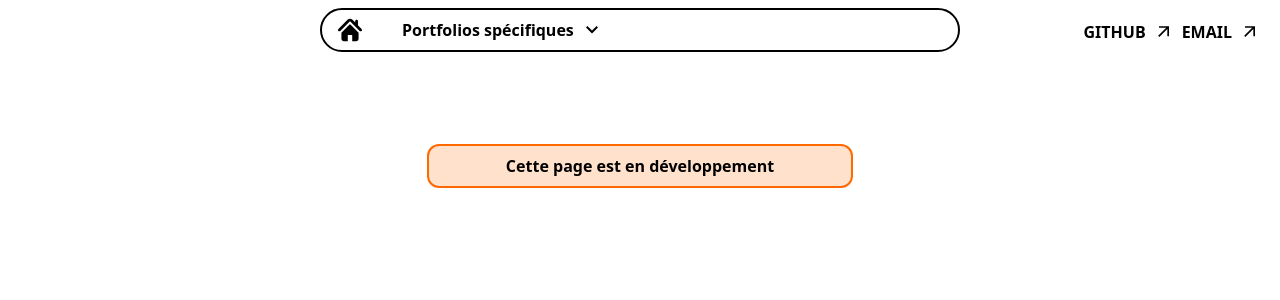
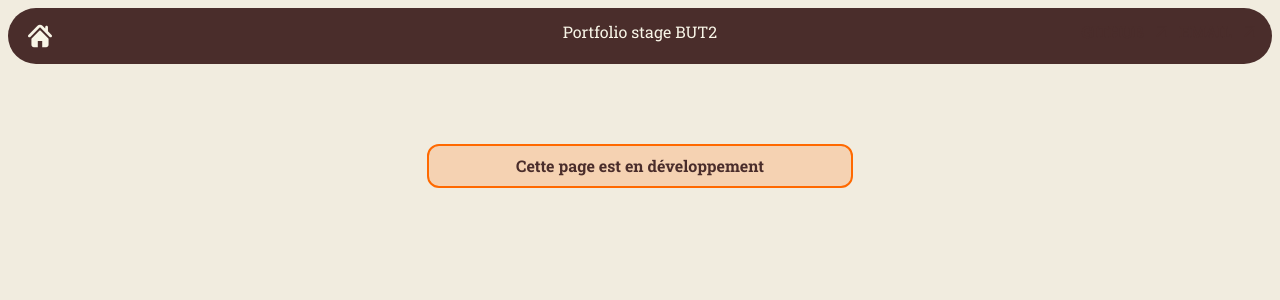
Before and after one commit to lynn2910/lynn2910.github.io, a SvelteKit app: page / in a window 1280 px wide. Shown: the top 300 px of the page. Built offline with nearby package versions, Linux system fonts and the light colour scheme.

Commit message:
feat(navigation): Add fonts, new navbar style and change layout

```diff
--- a/src/app.html
+++ b/src/app.html
@@ -4,9 +4,17 @@
     <meta charset="utf-8"/>
     <link rel="icon" href="%sveltekit.assets%/favicon.png"/>
     <meta name="viewport" content="width=device-width, initial-scale=1"/>
+
+    <!-- Fonts -->
+    <link rel="preconnect" href="https://fonts.googleapis.com">
+    <link rel="preconnect" href="https://fonts.gstatic.com" crossorigin>
+    <link rel="stylesheet"
+          href="https://fonts.googleapis.com/css2?family=EB+Garamond:ital,wght@0,400..800;1,400..800&family=Roboto+Slab:wght@100..900&display=swap">
+
     %sveltekit.head%
 </head>
-<body data-sveltekit-preload-data="hover" class="bg-tan/20 text-black"> <!-- dark:bg-eerie-black dark:text-white -->
+<body data-sveltekit-preload-data="hover" class="bg-alabaster text-brown-coffee font-display">
+<!-- dark:bg-eerie-black dark:text-white -->
 <div style="display: contents">%sveltekit.body%</div>
 </body>
 </html>
--- a/src/lib/components/navigation/Navbar.svelte
+++ b/src/lib/components/navigation/Navbar.svelte
@@ -1,13 +1,31 @@
 <script lang="ts">
 	import type {Snippet} from "svelte";
 
-	const {main, right, hidden = false}: { main: Snippet, right?: Snippet, hidden?: boolean } = $props()
+	const {
+		left,
+		main,
+		right,
+		hidden = false
+	}: {
+		left?: Snippet,
+		main: Snippet,
+		right?: Snippet,
+		hidden?: boolean
+	} = $props();
+
 </script>
 
-<nav class="absolute top-2 w-[50vw] mx-[25vw] border-2 border-tan bg-tan/50 rounded-4xl px-4 py-2"
+
+<nav class="absolute top-2 w-[calc(100vw-1rem)] mx-2 h-14 py-3 px-6 rounded-4xl bg-brown-coffee text-old-lace"
      hidden={hidden}>
     {@render main()}
 </nav>
+
+{#if left}
+    <div class="absolute top-6 left-7">
+        {@render left()}
+    </div>
+{/if}
 
 {#if right}
     <div class="absolute top-5 right-5" hidden={hidden}>
--- a/src/routes/+layout.svelte
+++ b/src/routes/+layout.svelte
@@ -8,7 +8,7 @@
 	let {children} = $props();
 
 	const hideNavbarForPages = [
-		/^\/stage-2025/
+		/^\/portfolio/
 	];
 
 	let shouldHideNavbar = $derived(hideNavbarForPages.some((p) => p.test(page.url.pathname)));
@@ -22,10 +22,8 @@
 </script>
 
 <Navbar hidden={shouldHideNavbar}>
-    {#snippet main()}
-
-        <div class="flex flex-row items-center justify-between gap-10">
-            <a href="{base}" class="font-semibold" title="Page d'accueil" aria-label="Page d'accueil">
+    {#snippet left()}
+        <a href="{base}" class="font-semibold text-old-lace" title="Page d'accueil" aria-label="Page d'accueil">
             <svg data-v-99c4ad3f="" xmlns="http://www.w3.org/2000/svg" viewBox="0 0 56 52"
                  class="fill-none w-6 h-6">
                 <path data-v-99c4ad3f=""
@@ -36,23 +34,17 @@
                       class="fill-current"></path>
             </svg>
         </a>
+    {/snippet}
 
+    {#snippet main()}
 
-            <div class="w-full row content-center justify-center gap-2">
-                <NavDropDown
-                        title="Portfolios spécifiques"
-                        items={[
-                        {label: "Stage 2025", url: `${base}/stage-2025`},
-                    ]}>
-                </NavDropDown>
-            </div>
-
+        <div class="flex flex-row items-center justify-center my-auto gap-10 w-full">
+            <a href="/portfolio/stage-but2">Portfolio stage BUT2</a>
         </div>
 
     {/snippet}
 
     {#snippet right()}
-
         <div class="flex flex-row items-center justify-end gap-2">
             {#each leftLinks as link}
                 <a href={link.href} aria-label="link-to-{link.name}" target={link.target || '_parent'}
@@ -65,7 +57,6 @@
                 </a>
             {/each}
         </div>
-
     {/snippet}
 </Navbar>
 
--- a/src/routes/stage-2025/+page.svelte
+++ b/src/routes/portfolio/stage-but2/+page.svelte
@@ -1,4 +1,3 @@
 <script lang="ts"></script>
 
-
-<h1>Page du portfolio</h1>
+<h1>Hello world!</h1>
--- a/tailwind.config.cjs
+++ b/tailwind.config.cjs
@@ -2,6 +2,10 @@
 module.exports = {
     content: ['./src/**/*.{html,js,ts,svelte,md,mdx,svx,sv}'],
     theme: {
+        fontFamily: {
+            display: ["Roboto Slab", "serif"],
+            title: ["EB Garamond", "serif"]
+        },
         extend: {
             colors: {
                 'brown-coffee': 'hsl(4, 26%, 23%)',
```
Lines whose indentation alone changed are shown as unchanged.
